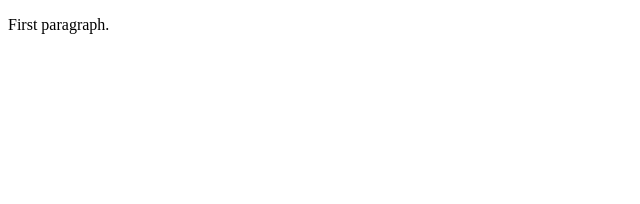
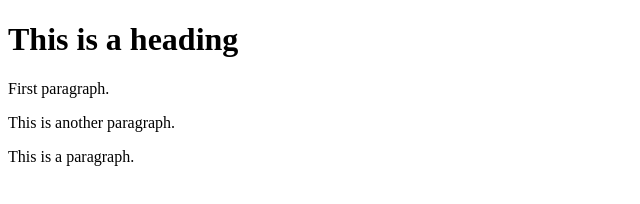
Before and after one commit to venkateshbengeri/learning-git, a plain HTML site: page index.html in a window 1280 px wide. Shown: the whole page, without its empty margins (0-640 px from the left). Drawn offline with Linux system fonts and the light colour scheme.

Commit message:
added another p tag

```diff
--- a/index.html
+++ b/index.html
@@ -4,8 +4,10 @@
 <title>Page Title</title>
 </head>
 <body>
-
+<h1> This is a heading </h1
 <p>First paragraph.</p>
+<p>This is another paragraph.</p>
+<p>This is a paragraph.</p>
 
 </body>
 </html>
```
